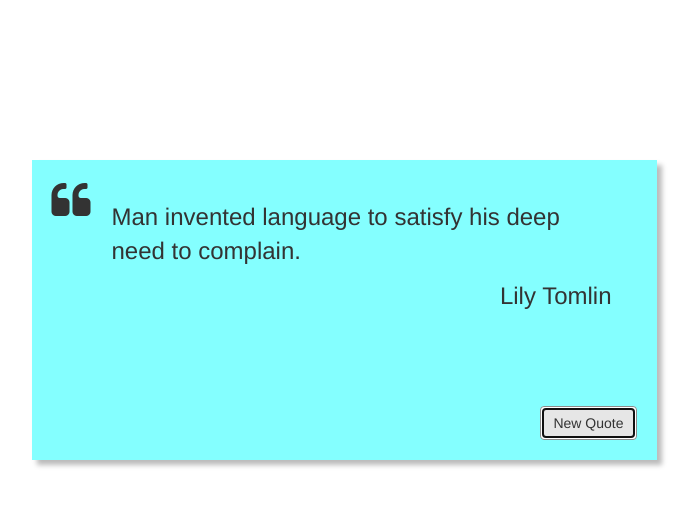
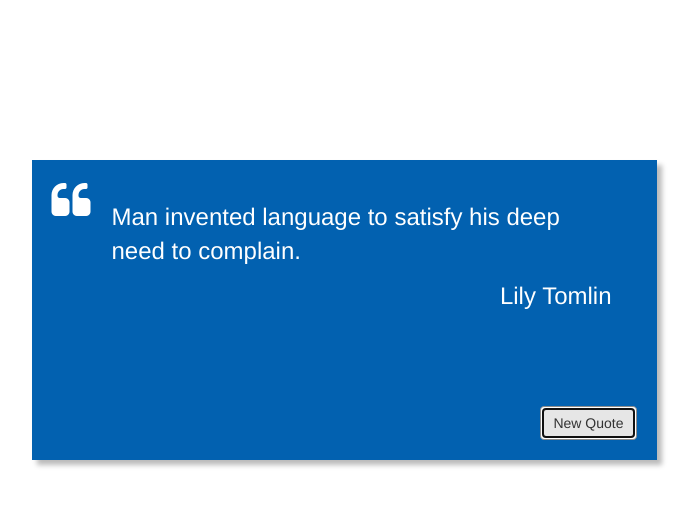
Before and after one commit to asthas/quotegen, a plain HTML site: page index.html in a window 1280 px wide. Both pictures are taken after a click on the button "New Quote". Shown: the whole page, without its empty margins (296-991 px from the left). Drawn offline with nearby package versions, Linux system fonts and the light colour scheme.

Commit message:
Added the colour change logic

```diff
--- a/app.js
+++ b/app.js
@@ -29,6 +29,7 @@ var index  = 0;
 $("#newq").click(function(){
 	index = Math.floor(Math.random()*quotes.length);
 	$("#quote").html("<p>"+ quotes[index]+ "</p><p style='float: right;'>" + authors[index] + "</p>");
-	$("#inner").append('<style>background-color: #0f0</style>')
+	var newColor = '#'+(0x1000000+(Math.random())*0xffffff).toString(16).substr(1,6);
+	$("#inner").css({"background-color": newColor});
 
 });
--- a/main.css
+++ b/main.css
@@ -17,7 +17,7 @@ body {
 	position: relative;
 	height: 300px;
 	width: 50%;
-	background-color: #84FFFF;
+	background-color: #FFC500;
 	margin: 0 auto;
 	margin-top: 160px;
 	box-shadow: 5px 5px 5px #bbb;
@@ -32,6 +32,7 @@ body {
 	position: absolute;
 	left:    20px;
 	top:   20px;
+	color: #fff;
 }
 
 #quote {
@@ -40,5 +41,6 @@ body {
 	top: 40px;
 	left: 80px;
 	font-size: 24px;
+	color: #fff;
 	font-family: font-family: 'Vollkorn', serif;
 }
```
